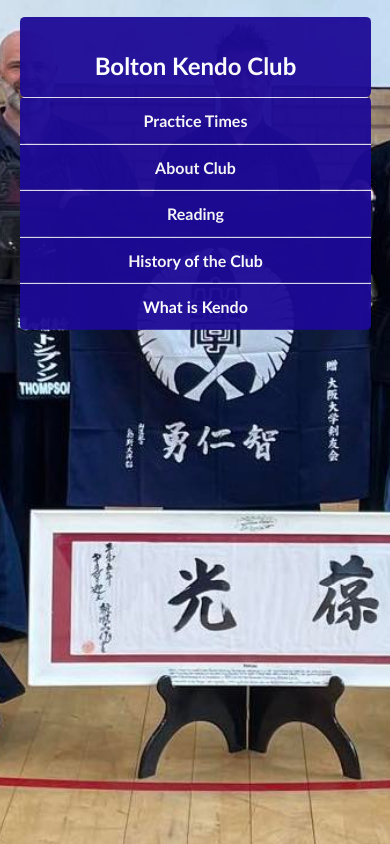
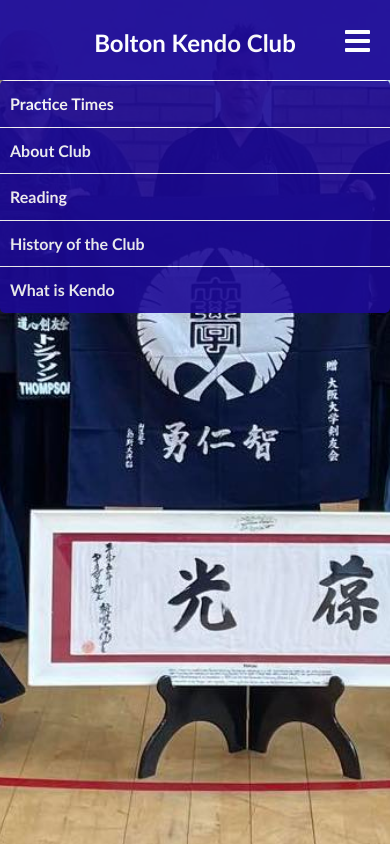
Before and after one commit to SakuraComputing/bolton-kendo-app, a React (Vite) app: page / in a window 390 px wide. Built offline with nearby package versions, Linux system fonts and the light colour scheme.

Commit message:
Get Hamburger menu working

```diff
--- a/package.json
+++ b/package.json
@@ -13,6 +13,7 @@
     "@react-google-maps/api": "^2.20.3",
     "react": "^18.3.1",
     "react-dom": "^18.3.1",
+    "react-icons": "^5.3.0",
     "react-router-dom": "^6.28.0"
   },
   "devDependencies": {
--- a/src/App.tsx
+++ b/src/App.tsx
@@ -1,5 +1,6 @@
 
 import { BrowserRouter as Router, Routes, Route } from 'react-router-dom';
+import Home from './Home';
 import Menu from './components/Menu';
 import Practice from './components/Practice';
 import './styles/_base.scss';
@@ -9,8 +10,9 @@ function App() {
   return (
     <>
       <Router>
+        <Menu />
         <Routes>
-          <Route path="/" element={<Menu />} />
+          <Route path="/" element={<Home />}/>
           <Route path="/practice-times" element={<Practice />} />
           <Route path="/about-club" element={<h1>About Club</h1>} />
           <Route path="/reading" element={<h1>Reading</h1>} />
--- /dev/null
+++ b/src/Home/index.tsx
@@ -0,0 +1,12 @@
+import React from 'react';
+import '../styles/_home.scss';
+
+const Home: React.FC = () => {
+    return (
+        <>
+            <div className='home'>
+            </div>
+        </>
+    );
+};
+export default Home;
--- a/src/components/GoogleMapComponent/index.tsx
+++ b/src/components/GoogleMapComponent/index.tsx
@@ -2,12 +2,8 @@ import React, { useMemo } from 'react';
 import { GoogleMap, LoadScript, MarkerF } from '@react-google-maps/api';
 import '../../styles/_googlemap.scss';
 
-
-const key = {
-  google: {
-    apiKey: 'XXXXXXX',
-  }
-};
+// Remove for prod build
+import key from '../../../local.keys';
 
 interface GoogleMapComponentProps {
   locationName: string;
--- a/src/components/Menu/index.tsx
+++ b/src/components/Menu/index.tsx
@@ -1,5 +1,6 @@
-import React from 'react';
+import React, { useState } from 'react';
 import { Link } from 'react-router-dom';
+import { FaBars } from 'react-icons/fa';
 import '../../styles/_menu.scss';
 
 interface MenuItem {
@@ -15,13 +16,25 @@ const menuItems: MenuItem[] = [
   { label: 'What is Kendo', link: '/what-is-kendo' },
 ];
 
-const ExpandableMenu: React.FC = () => {
+const Menu: React.FC = () => {
+
+  const [isOpen, setIsOpen] = useState(true);
+
+  const toggleMenu = () => {
+    setIsOpen(!isOpen);
+  };
+
   return (
     <div className="app">
       <div className="falling-element">
-        <h1 className="title">Bolton Kendo Club</h1>
+        <div className='header'>
+          <button className={`hamburger ${isOpen ? 'open' : ''}`} onClick={toggleMenu}>
+            <FaBars size={30} color={`variables.$primary-color`} />
+          </button>
+          <h1 className="title">Bolton Kendo Club</h1>
+        </div>
         <nav>
-          <ul className="menuContainer">
+          <ul className={`menuContainer ${isOpen ? 'open' : ''}`}>
             <li className="menuItems">
               {menuItems.map((item) => (
                 <Link key={item.label} to={item.link} className="menuItem">
@@ -36,4 +49,4 @@ const ExpandableMenu: React.FC = () => {
   );
 };
 
-export default ExpandableMenu;
+export default Menu;
--- a/src/styles/_base.scss
+++ b/src/styles/_base.scss
@@ -12,19 +12,3 @@ body {
   font-size: 16px;
   line-height: 1.6;
 }
-
-.app {
-  height: 100vh;
-  width: 100vw;
-
-  /* Apply an off-white background color */
-  background-image: url('../assets/bolton-kendo-main.jpg');
-  background-size: cover;       /* Ensures the image covers the entire div */
-  background-position: center;  /* Centers the image */
-  background-repeat: no-repeat; /* Prevents tiling the image */
-
-  display: flex;
-  justify-content: center; /* Center horizontally */
-  align-items: flex-start; /* Align items at the start vertically */
-  text-align: center;
-}
--- /dev/null
+++ b/src/styles/_home.scss
@@ -0,0 +1,15 @@
+.home {
+
+  background-image: url('../assets/bolton-kendo-main.jpg');
+  background-size: cover;       /* Ensures the image covers the entire div */
+  background-position: center;  /* Centers the image */
+  background-repeat: no-repeat; /* Prevents tiling the image */
+
+  display: flex;
+  justify-content: center; /* Center horizontally */
+  align-items: flex-start; /* Align items at the start vertically */
+  text-align: center;
+
+    height: 100vh;
+    width: 100vw;
+}
--- a/src/styles/_menu.scss
+++ b/src/styles/_menu.scss
@@ -1,9 +1,13 @@
+.header {
+  display: flex;
+  justify-content: space-around;
+  background-color: variables.$dark-blue-color;
+}
+
 .title {
   color: variables.$primary-color;
   font-size: 3rem;
-  background-color: variables.$dark-blue-color;
-  border-radius: 5px;
-  padding: 30px 20px;
+  padding: 24px 20px;
 }
 
 /* Animation keyframes */
@@ -14,23 +18,27 @@
   }
   to {
     opacity: 0.95; /* Fade in */
-    transform: translateY(2vh) scaleX(1); /* Drop to 25% viewport height */
+    transform: translateY(0vh) scaleX(1); /* Drop to 25% viewport height */
   }
 }
 
-/* Element styles */
 .falling-element {
-  border-radius: 8px;
   position: absolute;
   top: 0;
-  transform: translateX(-10%);
   animation: fall 1s ease-out forwards;
   opacity: 0;
-  width: 90%;
+  width: 100%;
 }
 
 .menuContainer {
   padding-left: 0;
+  visibility: collapse;
+
+  &.open {
+    visibility: visible;
+  }
+  animation: fall 1s ease-out forwards;
+  opacity: 0;
 }
 
 .menuItems {
@@ -69,3 +77,23 @@
     width: unset;
   }
 }
+
+.hamburger {
+  background: none;
+  border: none;
+  cursor: pointer;
+  display: flex;
+  align-items: center;
+  justify-content: center;
+  width: 25px;
+  height: 25px;
+  position: absolute;
+  top: 18px;
+  right: 20px;
+  margin-top: 10px;
+  color: variables.$primary-color;
+    /* Show hamburger button only on mobile */
+  @media (min-width: 769px) {
+    display: none;
+  }
+}
```
Also changed, not shown: src/components/button/index.tsx (deleted, +0 -32 lines), src/styles/_button.scss (deleted, +0 -18 lines), 2 other files (tests, documents, lock files or other folders).
